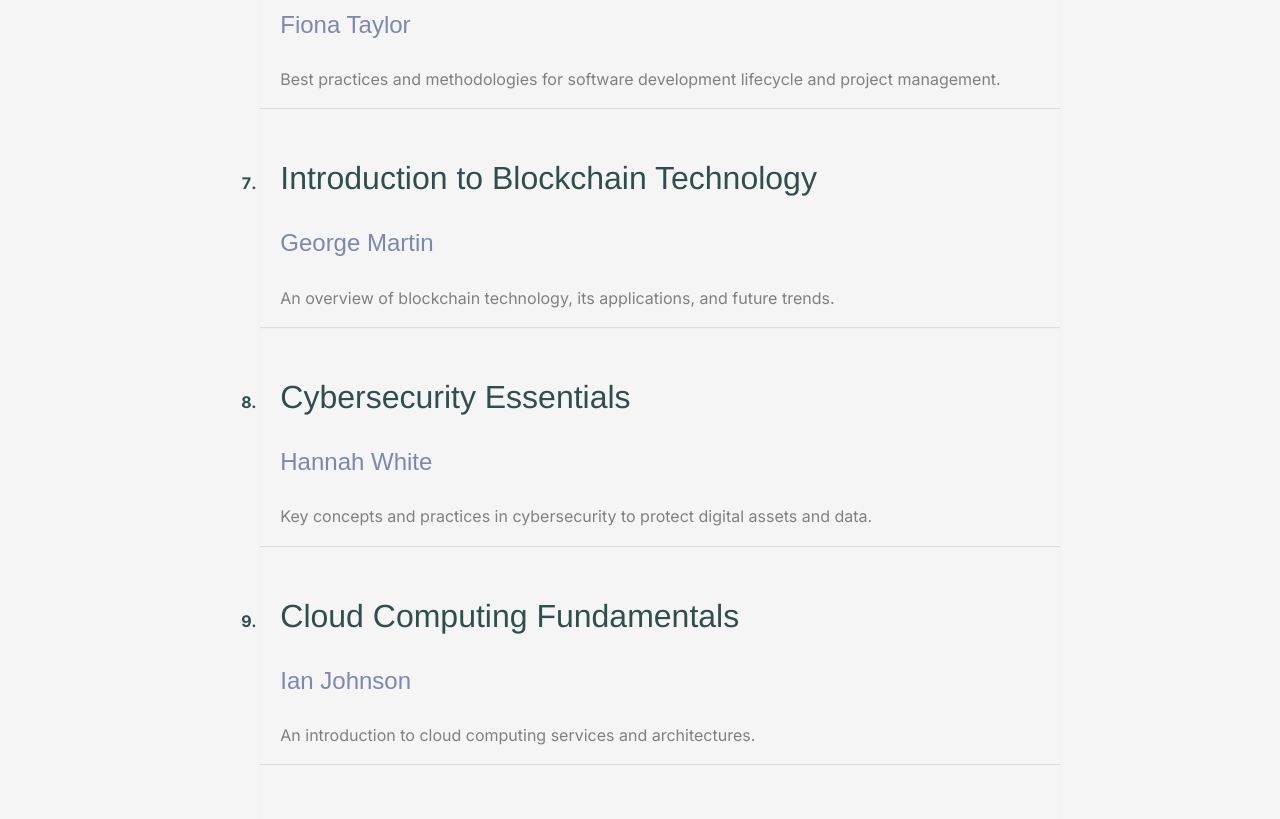
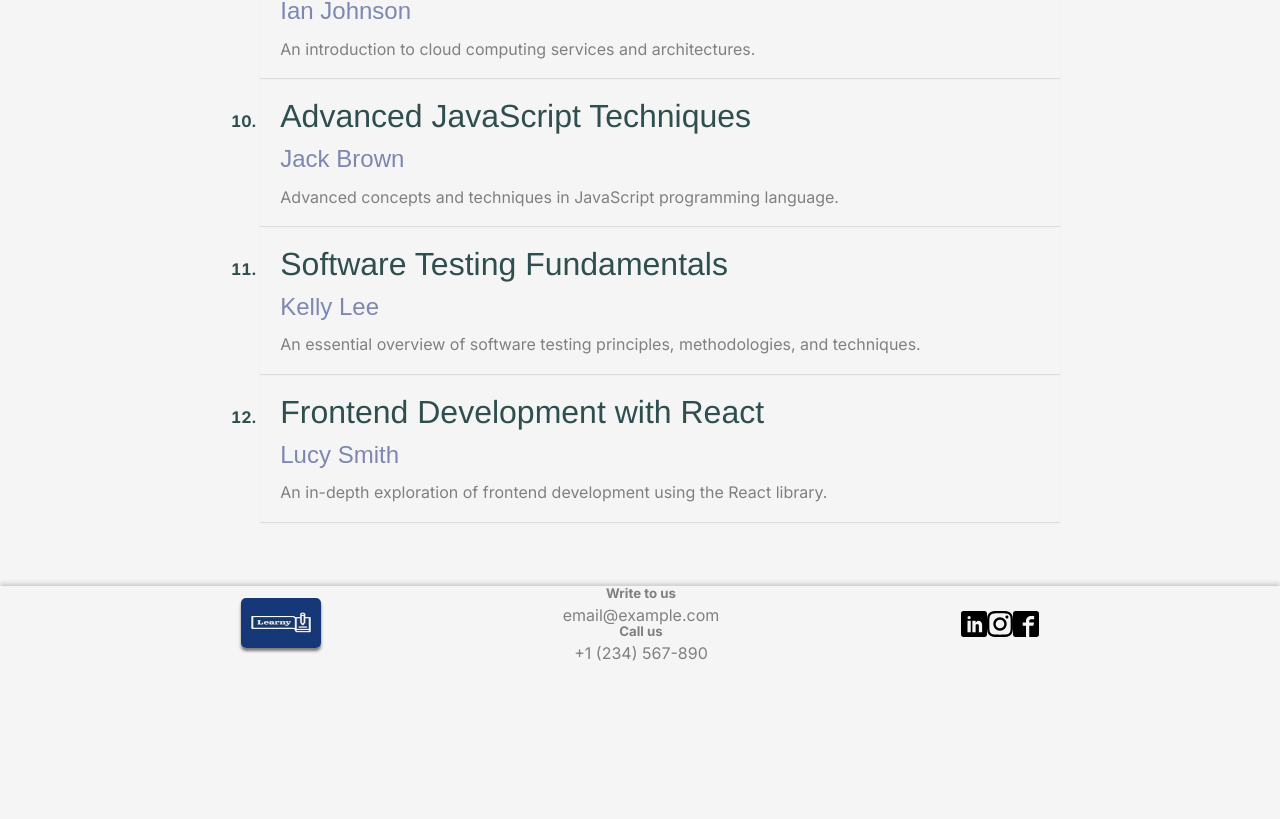
Before and after one commit to LiudmylaBolotova/next-app-test, a Next.js app: page / in a window 1280 px wide. Shown: the part 1521-2340 px from the top of the page. After the commit the page ends 2244 px from the top, so only its background shows below. Built offline with nearby package versions, Linux system fonts and the light colour scheme.

Commit message:
added error files, fixed footer, header, global styles

```diff
--- /dev/null
+++ b/src/app/errors.ts
@@ -0,0 +1,3 @@
+export const ERRORS = {
+    NOT_FOUND: 'NOT_FOUND',
+  };
--- a/src/app/footer/footer.module.css
+++ b/src/app/footer/footer.module.css
@@ -4,6 +4,12 @@
   justify-content: space-evenly;
 
   padding-bottom: 60px;
+  box-shadow: 0 -2px 5px rgba(0, 0, 0, 0.2);
+}
+
+.logo {
+  border-radius: 5px;
+  box-shadow: 0 3px 3px rgba(0, 0, 0, 0.5);
 }
 
 .sectionAdress {
--- a/src/app/footer/footer.tsx
+++ b/src/app/footer/footer.tsx
@@ -1,9 +1,21 @@
+import lecturer from '../../../public/Images/lecturer.jpg';
+import Image from 'next/image';
 import styles from "./footer.module.css";
 import {AppLink} from "../app-link/app-link";
 
 export default function Footer() {
   return (
     <div className={styles.sectionFooter}>
+       <div>
+        <Image
+          src={lecturer}
+          alt={'Logo'}
+          loading="eager"
+          width={80}
+          height={50}
+         className={styles.logo}
+        />
+            </div>
       <div className={styles.sectionAdress}>
         <h5>Write to us</h5>
         <AppLink href="mailto:email@example.com">email@example.com</AppLink>
--- a/src/app/header/header.module.css
+++ b/src/app/header/header.module.css
@@ -1,13 +1,12 @@
 .logo {
-
   border-radius: 5px;
   box-shadow: 0 3px 3px rgba(0, 0, 0, 0.5);
 }
 
 .headerContainer {
-    display: flex;
-    align-items: center;
-    justify-content: space-evenly;
-    padding: 20px;
-    box-shadow: 0 2px 5px rgba(0, 0, 0, 0.5);
+  display: flex;
+  align-items: center;
+  justify-content: space-evenly;
+  padding: 20px;
+  box-shadow: 0 2px 5px rgba(0, 0, 0, 0.2);
 }
--- a/src/app/layout.tsx
+++ b/src/app/layout.tsx
@@ -1,7 +1,7 @@
 import type { Metadata } from "next";
 import { Inter } from "next/font/google";
 import Header from './header/header';
-import Futer from './footer/footer';
+import Footer from './footer/footer';
 import "../app/styles/globals.css";
 
 const inter = Inter({ subsets: ["latin"] });
@@ -21,7 +21,7 @@ export default function RootLayout({
       <body className={inter.className}>
         <Header/>
         {children}
-        <Futer/>
+        <Footer/>
         </body>
     </html>
   );
--- a/src/app/styles/globals.css
+++ b/src/app/styles/globals.css
@@ -11,6 +11,7 @@ body {
 }
 
 h1 {
+  margin: 0;
   font-size: xx-large;
   font-weight: 900;
   color: var(--headerMain);
@@ -18,6 +19,8 @@ h1 {
 }
 
 h2 {
+  margin: 0;
+  margin-bottom: 5px;
   font-size: xx-large;
   font-weight: 500;
   color: var(--headerMain);
@@ -25,12 +28,16 @@ h2 {
 }
 
 h3 {
+  margin: 0;
+  margin-bottom: 10px;
   font-size: xx-large;
   font-weight:400;
   font-family:Verdana, Geneva, Tahoma, sans-serif;
 }
 
 h4 {
+  margin: 0;
+  margin-bottom: 15px;
   font-size: x-large;
   font-weight:300;
   color: var(--headerMain);
```
Also changed, not shown: src/app/error.tsx (added, +10 -0 lines). Lines whose indentation alone changed are shown as unchanged.
